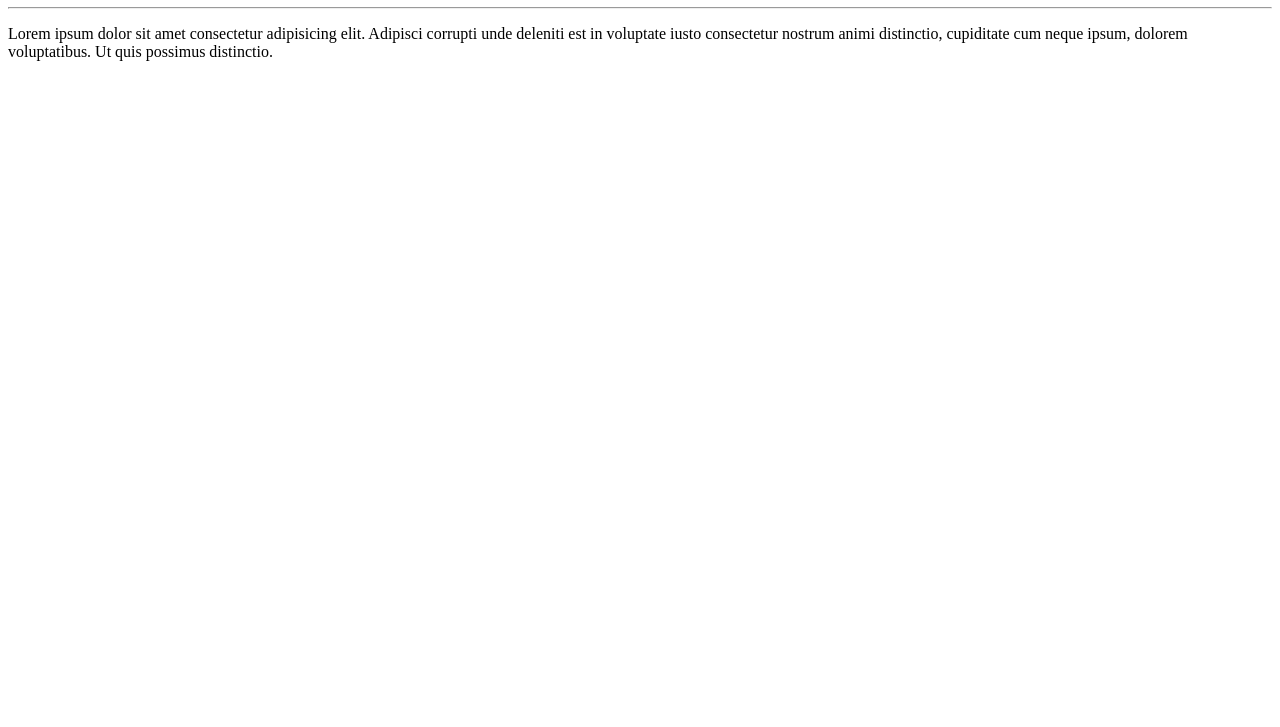
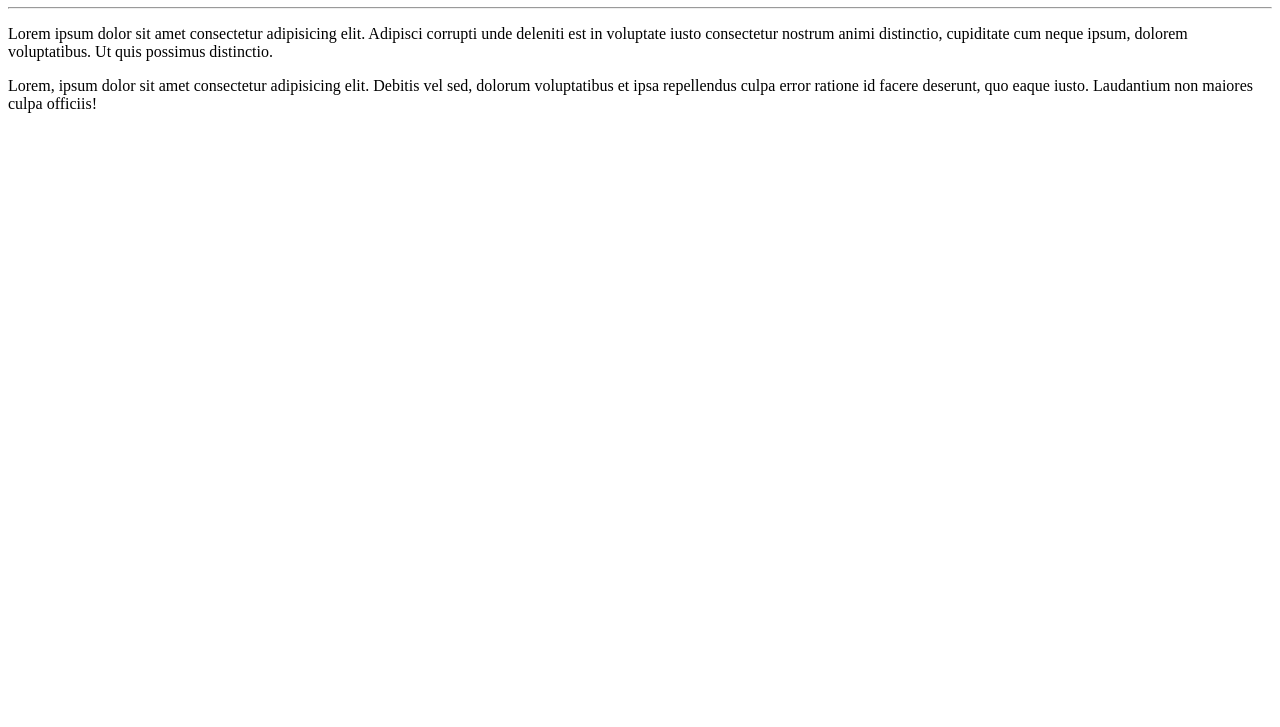
Before and after one commit to cristianoalagoi/OlaMundo, a plain HTML site: page site-exemplo/index.html in a window 1280 px wide. Shown: the part 73-800 px from the top of the page. Drawn offline with Linux system fonts and the light colour scheme.

Commit message:
Adicionei um paragrafo

```diff
--- a/site-exemplo/index.html
+++ b/site-exemplo/index.html
@@ -9,5 +9,7 @@
     <h1>Olá, Mundo!</h1>
     <hr>
     <p>Lorem ipsum dolor sit amet consectetur adipisicing elit. Adipisci corrupti unde deleniti est in voluptate iusto consectetur nostrum animi distinctio, cupiditate cum neque ipsum, dolorem voluptatibus. Ut quis possimus distinctio.</p>
+    <p>Lorem, ipsum dolor sit amet consectetur adipisicing elit. Debitis vel sed, dolorum voluptatibus et ipsa repellendus culpa error ratione id facere deserunt, quo eaque iusto. Laudantium non maiores culpa officiis!</p>
+
 </body>
 </html>
```
